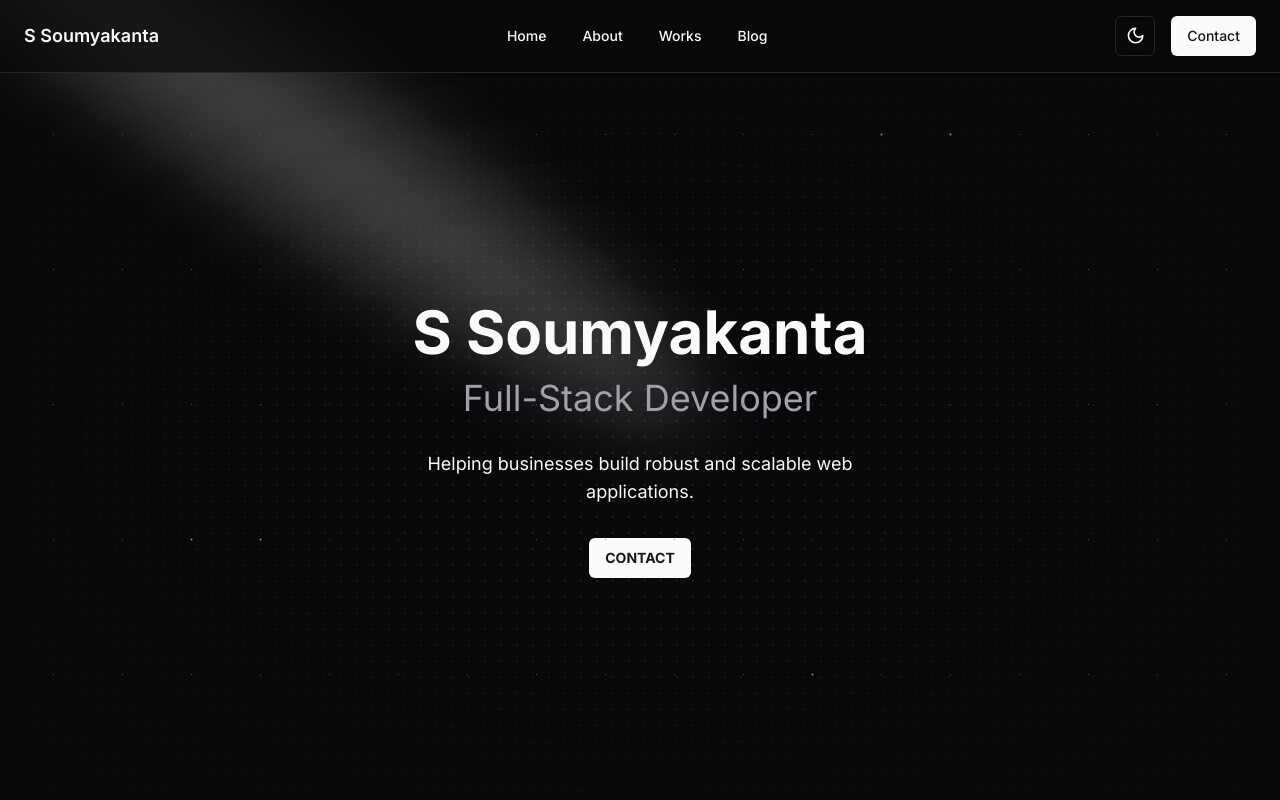
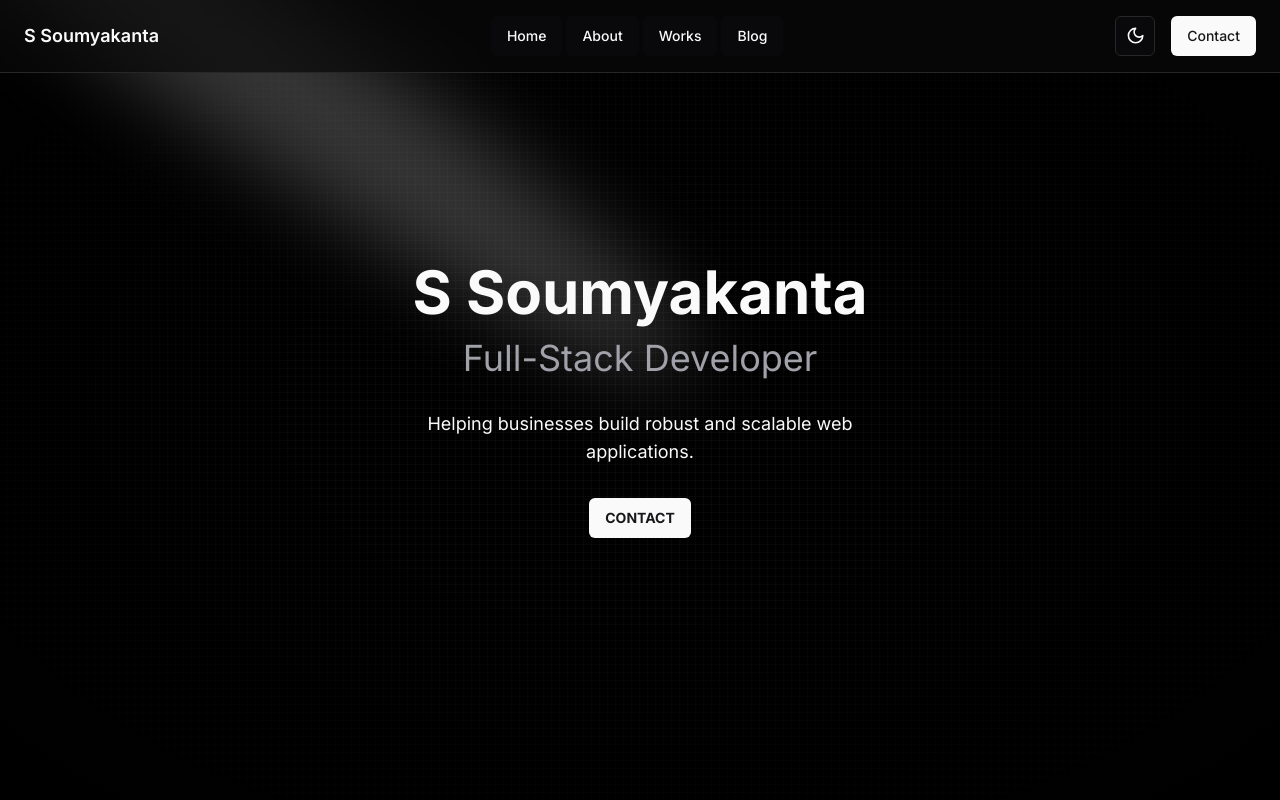
Before and after one commit to s-soumyakanta/s-soumyakanta, a Next.js app: page / in a window 1280 px wide. Shown: the top 800 px of the page. Built offline with nearby package versions, Linux system fonts and the light colour scheme.

Commit message:
new landing page

```diff
--- a/src/app/layout.tsx
+++ b/src/app/layout.tsx
@@ -39,7 +39,7 @@ export default function RootLayout({
     <html lang="en">
       <body
         className={cn(
-          "min-h-screen bg-background font-sans antialiased",
+          "min-h-screen w-full bg-background text-foreground font-sans antialiased",
           fontSans.variable
         )}
       >
--- a/src/components/Home.tsx
+++ b/src/components/Home.tsx
@@ -8,8 +8,8 @@ import LandingPage from "./LandingPage";
 
 const Home = () => {
   return (
-    <div className="bg-background text-foreground">
-      <main className="container mx-auto px-4 py-8 md:py-16">
+    <div className="bg-background text-foreground w-full">
+      <main className="container w-full">
         <section className="min-h-screen w-full">
           <LandingPage />
         </section>
--- a/src/components/LandingPage.tsx
+++ b/src/components/LandingPage.tsx
@@ -9,135 +9,17 @@ import { AnimatePresence, motion } from "framer-motion";
 import { cn } from "@/lib/utils";
 import { Spotlight } from "./ui/spotlight";
 
-const GlowingStarsBackgroundCard = ({
-  className,
-  children,
-}: {
-  className?: string;
-  children?: React.ReactNode;
-}) => {
-  const [stars, setStars] = useState(108);
-  const [columns, setColumns] = useState(18);
-
-  const [glowingStars, setGlowingStars] = useState<number[]>([]);
-
-  const highlightedStars = useRef<number[]>([]);
-
-  useEffect(() => {
-    const updateStarsAndColumns = () => {
-      const width = window.innerWidth;
-      if (width < 640) {
-        setStars(54);
-        setColumns(9);
-      } else {
-        setStars(108);
-        setColumns(18);
-      }
-    };
-
-    updateStarsAndColumns();
-    window.addEventListener("resize", updateStarsAndColumns);
-
-    return () => window.removeEventListener("resize", updateStarsAndColumns);
-  }, []);
-
-  useEffect(() => {
-    const interval = setInterval(() => {
-      highlightedStars.current = Array.from({ length: 5 }, () =>
-        Math.floor(Math.random() * stars)
-      );
-      setGlowingStars([...highlightedStars.current]);
-    }, 3000);
-
-    return () => clearInterval(interval);
-  }, [stars]);
-
-  return (
-    <div className={cn("relative h-full w-full p-4 rounded-xl bg-background text-foreground", className)}>
-      <div
-        className="absolute inset-0 w-full h-full p-1 bg-background text-foreground"
-        style={{
-          display: "grid",
-          gridTemplateColumns: `repeat(${columns}, 1fr)`,
-          gap: `1px`,
-        }}
-      >
-        {[...Array(stars)].map((_, starIdx) => {
-          const isGlowing = glowingStars.includes(starIdx);
-          const delay = (starIdx % 10) * 0.1;
-          const staticDelay = starIdx * 0.01;
-          return (
-            <div
-              key={`matrix-col-${starIdx}}`}
-              className="relative flex items-center justify-center bg-background text-foreground"
-            >
-              <Star isGlowing={isGlowing} delay={delay} />
-              <AnimatePresence mode="wait">
-                {isGlowing && <Glow delay={delay} />}
-              </AnimatePresence>
-            </div>
-          );
-        })}
-      </div>
-      <div className="relative z-10 bg-background text-foreground">{children}</div>
-    </div>
-  );
-};
-
-const Star = ({ isGlowing, delay }: { isGlowing: boolean; delay: number }) => {
-  return (
-    <motion.div
-      key={delay}
-      initial={{
-        scale: 1,
-      }}
-      animate={{
-        scale: isGlowing ? [1, 1.2, 2.5, 2.2, 1.5] : 1,
-        background: isGlowing ? "#fff" : "#666",
-      }}
-      transition={{
-        duration: 2,
-        ease: "easeInOut",
-        delay: delay,
-      }}
-      className="bg-[#666] h-[1px] w-[1px] rounded-full relative z-20"
-    ></motion.div>
-  );
-};
-
-const Glow = ({ delay }: { delay: number }) => {
-  return (
-    <motion.div
-      initial={{
-        opacity: 0,
-      }}
-      animate={{
-        opacity: 1,
-      }}
-      transition={{
-        duration: 2,
-        ease: "easeInOut",
-        delay: delay,
-      }}
-      exit={{
-        opacity: 0,
-      }}
-      className="absolute left-1/2 -translate-x-1/2 z-10 h-[4px] w-[4px] rounded-full bg-blue-500 blur-[1px] shadow-2xl shadow-blue-400"
-    />
-  );
-};
-
 const LandingPage = () => {
   return (
     <>
-      <GlowingStarsBackgroundCard>
-        <section className="relative h-[90vh] w-full bg-background text-foreground dark:bg-dot-white/[0.2] bg-dot-black/[0.2] flex items-center justify-center text-center mb-8 md:mb-16">
-        <Spotlight
-        className="-top-10 left-14 md:left-60 md:-top-20"
-        fill="white"
-      />
+        <section className="relative min-h-screen  w-full flex items-center justify-center text-center mb-8 md:mb-16">
+      <div className="min-h-screen w-full dark:bg-black bg-white  dark:bg-grid-small-white/[0.2] bg-grid-small-black/[0.2] relative flex items-center justify-center">
+          <Spotlight
+            className="-top-10 left-14 md:left-60 md:-top-20"
+            fill="white"
+          />
           {/* Radial gradient for the container to give a faded look */}
-          <div className="absolute pointer-events-none inset-0 flex items-center justify-center bg-background text-foreground [mask-image:radial-gradient(ellipse_at_center,transparent_20%,black)]"></div>
+          <div className="absolute pointer-events-none inset-0 flex items-center justify-center dark:bg-black bg-white [mask-image:radial-gradient(ellipse_at_center,transparent_20%,black)]"></div>
 
           <div className="relative z-10 flex flex-col justify-center items-center">
             <h1 className="text-4xl md:text-6xl font-bold mb-2 md:mb-4">
@@ -153,10 +35,10 @@ const LandingPage = () => {
               <Button className="uppercase font-bold z-30">Contact</Button>
             </Link>
           </div>
+      </div>
         </section>
-      </GlowingStarsBackgroundCard>
     </>
   );
-}
+};
 
 export default LandingPage;
--- a/src/components/Works.tsx
+++ b/src/components/Works.tsx
@@ -35,7 +35,7 @@ const Works = () => {
   return (
     <div className="min-h-screen flex flex-col justify-center items-center p-4 mt-20">
       <h2 className="text-3xl md:text-4xl font-bold mb-2">Works</h2>
-      <p className="text-lg mb-8 text-center">
+      <p className="text-base md:text-lg mb-8 text-center">
         Here are some of my recent projects. Click the links to see more
         details.
       </p>
--- a/tailwind.config.ts
+++ b/tailwind.config.ts
@@ -20,7 +20,6 @@ const config = {
   theme: {
     container: {
       center: true,
-      padding: "2rem",
       screens: {
         "2xl": "1400px",
       },
```
